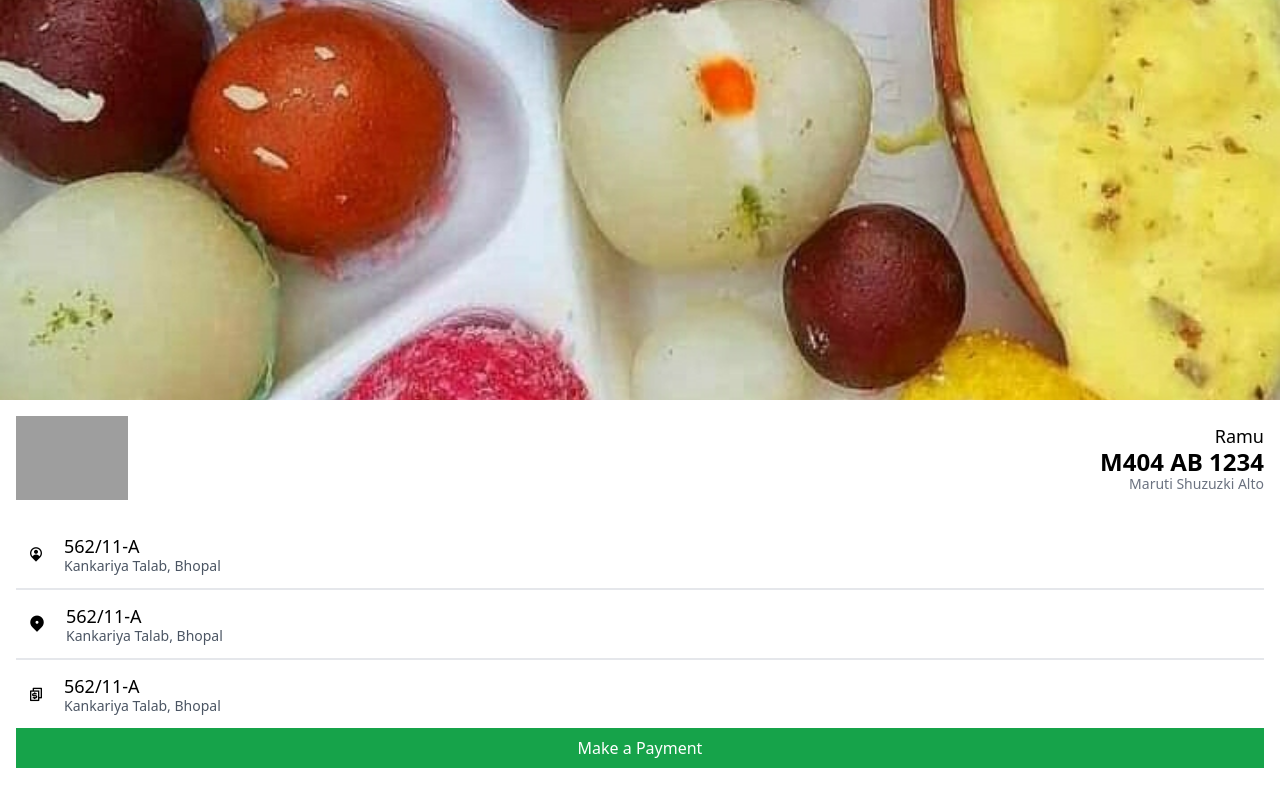
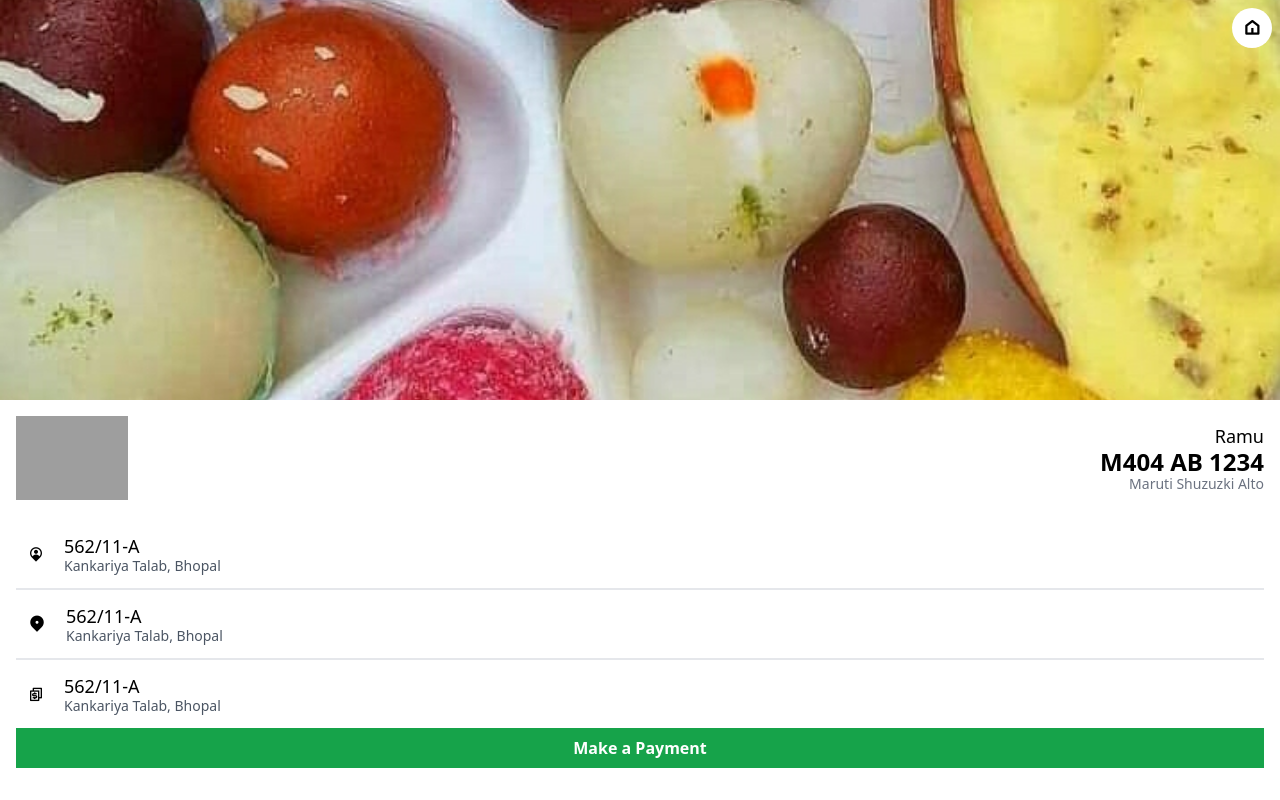
Before and after one commit to shourya-sharma-33/uberclone, a React (Vite) app in the folder Frontend/: page /riding in a window 1280 px wide. Built offline with nearby package versions, Linux system fonts and the light colour scheme; grey boxes are pictures that could not be loaded.

Commit message:
Add floating home icon and enhance button styling in Riding component

```diff
--- a/Frontend/src/pages/Riding.jsx
+++ b/Frontend/src/pages/Riding.jsx
@@ -3,6 +3,9 @@ import Bg2 from '../assets/pl2.jpeg'
 const Riding = () => {
     return (
         <div className='h-screen '>
+            <div className='fixed right-2 top-2 h-10 w-10 bg-white flex items-center justify-center rounded-full'>
+                <i className="text-lg font-bold ri-home-5-line"></i>
+            </div>
             <div className='h-1/2'>
                 <img src={Bg2} alt="" className='h-full w-full object-cover' />
             </div>
@@ -50,7 +53,7 @@ const Riding = () => {
                 </div>
                 <button
                  className='
-                    w-full bg-green-600 p-2 text-white
+                    w-full bg-green-600 p-2 text-white font-semibold
                  '
                 >Make a Payment</button>
 
```
